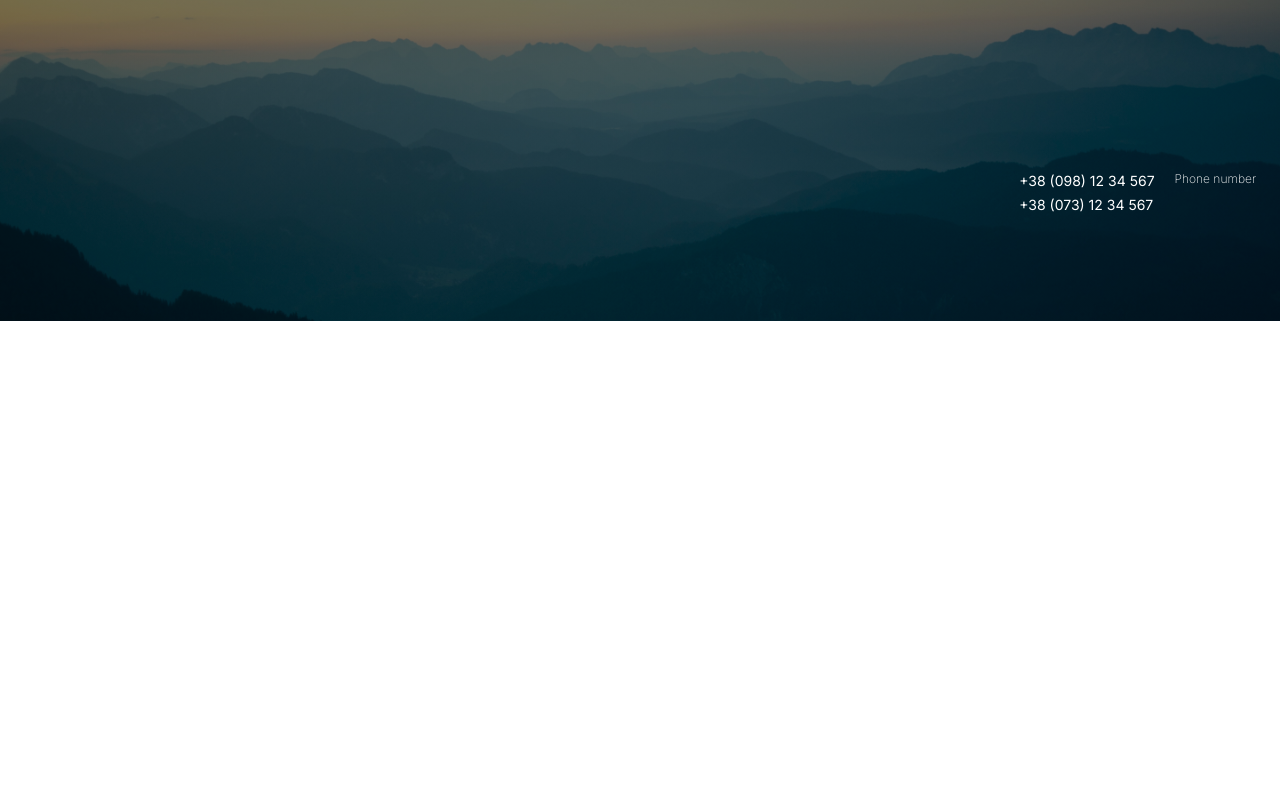
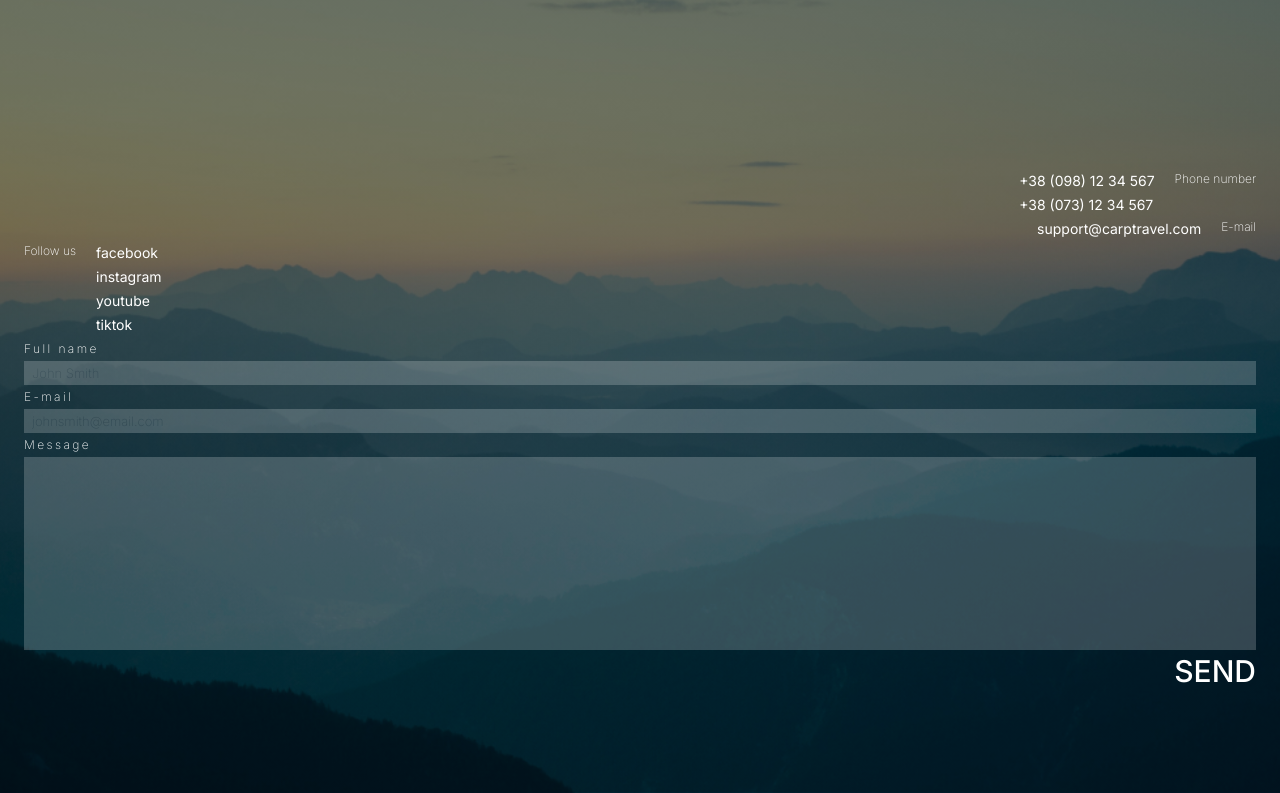
Before and after one commit to Yarzik7/carp-travel, a Next.js app: page / in a window 1280 px wide. Shown: the part 1013-1806 px from the top of the page. Before the commit the page ends 1334 px from the top, so only its background shows below. Built offline with nearby package versions, Linux system fonts and the light colour scheme.

Commit message:
add new components and files
- add Input and Form components
- add component for contact data
- add contact data files

```diff
--- a/src/app/globals.css
+++ b/src/app/globals.css
@@ -39,6 +39,10 @@ body {
   color: var(--white-color);
 }
 
+address {
+  font-style: normal;
+}
+
 .section-background {
   background-size: cover;
   background-repeat: no-repeat;
--- /dev/null
+++ b/src/components/Button/Button.jsx
@@ -0,0 +1,12 @@
+const Button = ({ buttonCaption = "Send", type = "submit" }) => {
+  return (
+    <button
+      type={type}
+      className="block ml-auto text-[30px] font-medium uppercase bg-transparent"
+    >
+      {buttonCaption}
+    </button>
+  );
+};
+
+export default Button;
--- /dev/null
+++ b/src/components/Contacts/ContactBlock/ContactBlock.jsx
@@ -0,0 +1,21 @@
+import Link from "next/link";
+
+const ContactBlock = ({ contactsList, label, rowReverse = false }) => {
+  return (
+    <div className={`flex gap-[20px] justify-end${rowReverse ? " flex-row-reverse" : ""}`}>
+      <ul>
+        {contactsList.map(({ text, href }, idx) => (
+          <li key={idx}>
+            <Link href={href} className="leading-[1.71]">
+              {text}
+            </Link>
+          </li>
+        ))}
+      </ul>
+
+      <p className="text-[12px] font-extralight leading-[1.67]">{label}</p>
+    </div>
+  );
+};
+
+export default ContactBlock;
--- a/src/components/Contacts/Contacts.jsx
+++ b/src/components/Contacts/Contacts.jsx
@@ -1,22 +1,30 @@
 import Section from "../Section";
 import Title from "../Title/Title";
+import ContactBlock from "./ContactBlock/ContactBlock";
+import Form from "../Form/Form";
+import Input from "../Form/Input/Input";
+import { phones, emails, socials } from "@/data/contacts";
 import css from "./Contacts.module.css";
 
 const Contacts = () => {
   return (
     <Section sectionClasses={[css.contactsBgImg]}>
       <Title normalPart="Contact" boldPart="us" />
-
-      <div className="flex mt-[36px] gap-[20px] justify-end">
-        <div>
-          <p className="leading-[1.71]">+38 (098) 12 34 567</p>
-          <p className="leading-[1.71]">+38 (073) 12 34 567</p>
-        </div>
-
-        <p className="text-[12px] font-extralight leading-[1.67]">
-          Phone number
-        </p>
-      </div>
+      <address className="mt-[36px]">
+        <ContactBlock contactsList={phones} label="Phone number" />
+        <ContactBlock contactsList={emails} label="E-mail" />
+        <ContactBlock contactsList={socials} label="Follow us" rowReverse />
+      </address>
+      <Form>
+        <Input label="Full name" name="name" placeholder="John Smith" />
+        <Input
+          label="E-mail"
+          name="email"
+          type="email"
+          placeholder="johnsmith@email.com"
+        />
+        <Input label="Message" name="message" type="textarea" />
+      </Form>
     </Section>
   );
 };
--- /dev/null
+++ b/src/components/Form/Form.jsx
@@ -0,0 +1,18 @@
+"use client";
+
+import Button from "../Button/Button";
+
+const Form = ({ buttonCaption, children }) => {
+  const handleFormSubmit = async (e) => {
+    e.preventDefault();
+  };
+
+  return (
+    <form className="" onSubmit={handleFormSubmit}>
+      {children}
+      <Button buttonCaption={buttonCaption} />
+    </form>
+  );
+};
+
+export default Form;
--- /dev/null
+++ b/src/components/Form/Input/Input.jsx
@@ -0,0 +1,48 @@
+import { useId } from "react";
+
+const Input = ({
+  label,
+  name,
+  required = true,
+  onChange,
+  placeholder,
+  type,
+  value,
+}) => {
+  const inputId = useId();
+  return (
+    <>
+      {label && (
+        <label
+          htmlFor={inputId}
+          className="mb-[4px] text-[12px] font-extralight leading-[2] tracking-[2.4px]"
+        >
+          {label}
+        </label>
+      )}
+      {type !== "textarea" && (
+        <input
+          id={inputId}
+          className="w-full px-[8px] text-[13px] font-extralight leading-[1.85] opacity-20 text-midnight"
+          type={type}
+          name={name}
+          //   value={value}
+          placeholder={placeholder}
+          required={required}
+          onChange={onChange}
+        />
+      )}
+      {type === "textarea" && (
+        <textarea
+          id={inputId}
+          //   value={value}
+          onChange={onChange}
+          name={name}
+          className="w-full h-[193px] px-[8px] text-[13px] font-extralight leading-[1.85] opacity-20 resize-none text-midnight"
+        ></textarea>
+      )}
+    </>
+  );
+};
+
+export default Input;
--- /dev/null
+++ b/src/data/contacts/emails.js
@@ -0,0 +1,3 @@
+export const emails = [
+  { text: "support@carptravel.com", href: "mailto:support@carptravel.com" },
+];
--- /dev/null
+++ b/src/data/contacts/index.js
@@ -0,0 +1,5 @@
+import { phones } from "./phones";
+import { emails } from "./emails";
+import { socials } from "./socials";
+
+export { phones, emails, socials };
--- /dev/null
+++ b/src/data/contacts/phones.js
@@ -0,0 +1,4 @@
+export const phones = [
+  { href: "+380981234567", text: "+38 (098) 12 34 567" },
+  { href: "+380731234567", text: "+38 (073) 12 34 567" },
+];
--- /dev/null
+++ b/src/data/contacts/socials.js
@@ -0,0 +1,6 @@
+export const socials = [
+  { text: "facebook", href: "#" },
+  { text: "instagram", href: "#" },
+  { text: "youtube", href: "#" },
+  { text: "tiktok", href: "#" },
+];
```
